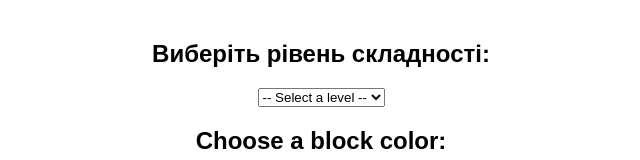
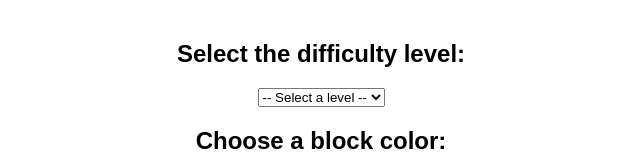
Before and after one commit to Morrison01/Webtechnologies, a plain HTML site: page lab4/index.html in a window 1280 px wide. Shown: the top 160 px of the page, without its empty margins (319-959 px from the left). Drawn offline with Linux system fonts and the light colour scheme.

Commit message:
Update index.html

```diff
--- a/lab4/index.html
+++ b/lab4/index.html
@@ -1,5 +1,5 @@
 <!DOCTYPE html>
-<html lang="uk">
+<html>
 <head>
     <meta charset="UTF-8">
     <meta name="viewport" content="width=device-width, initial-scale=1.0">
@@ -14,7 +14,7 @@
 </head>
 <body>
     <div id="startScreen">
-        <h2>Виберіть рівень складності:</h2>
+        <h2>Select the difficulty level:</h2>
         <select id="difficulty">
             <option value="">-- Select a level --</option>
             <option value="easy">Low</option>
```
